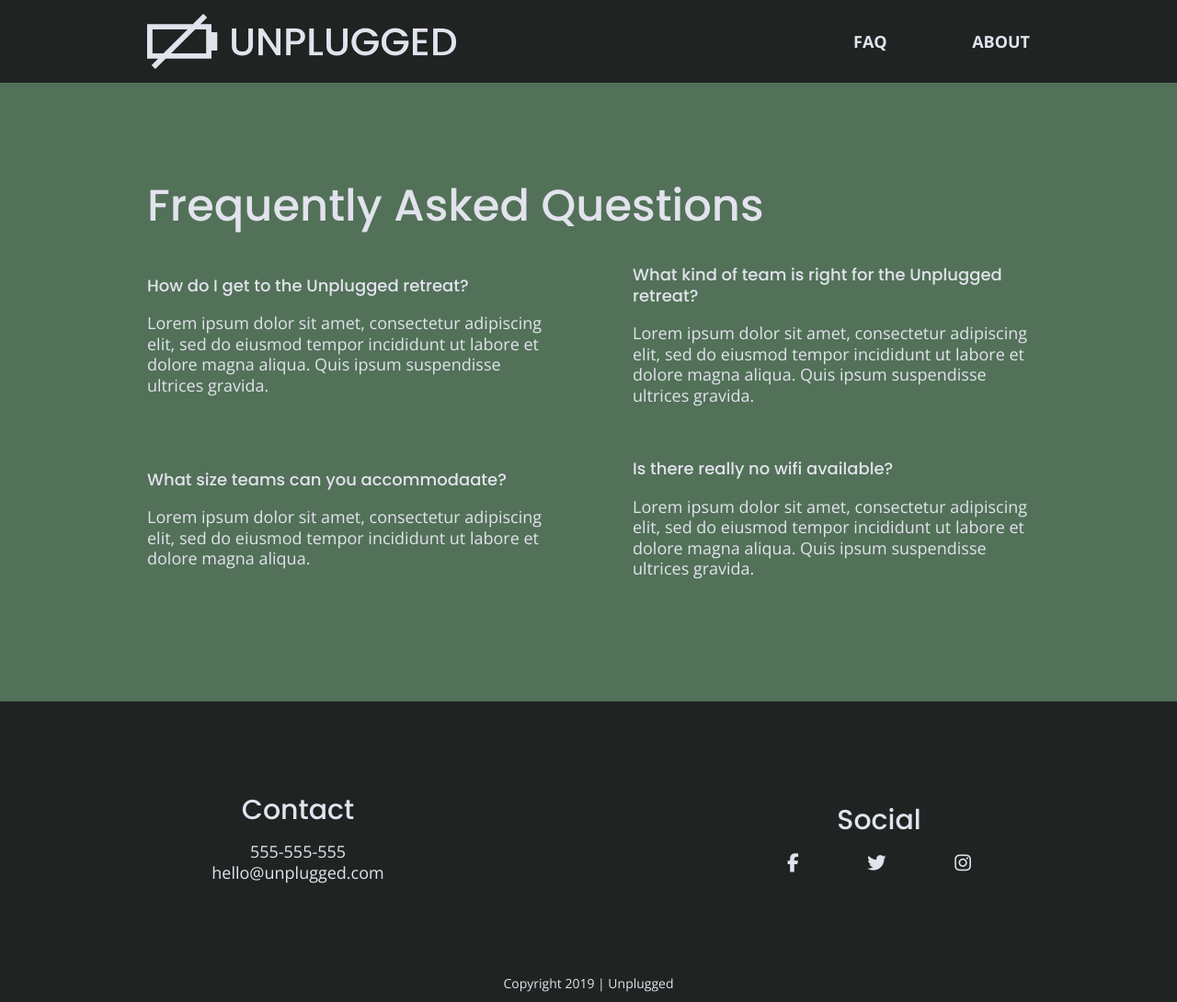
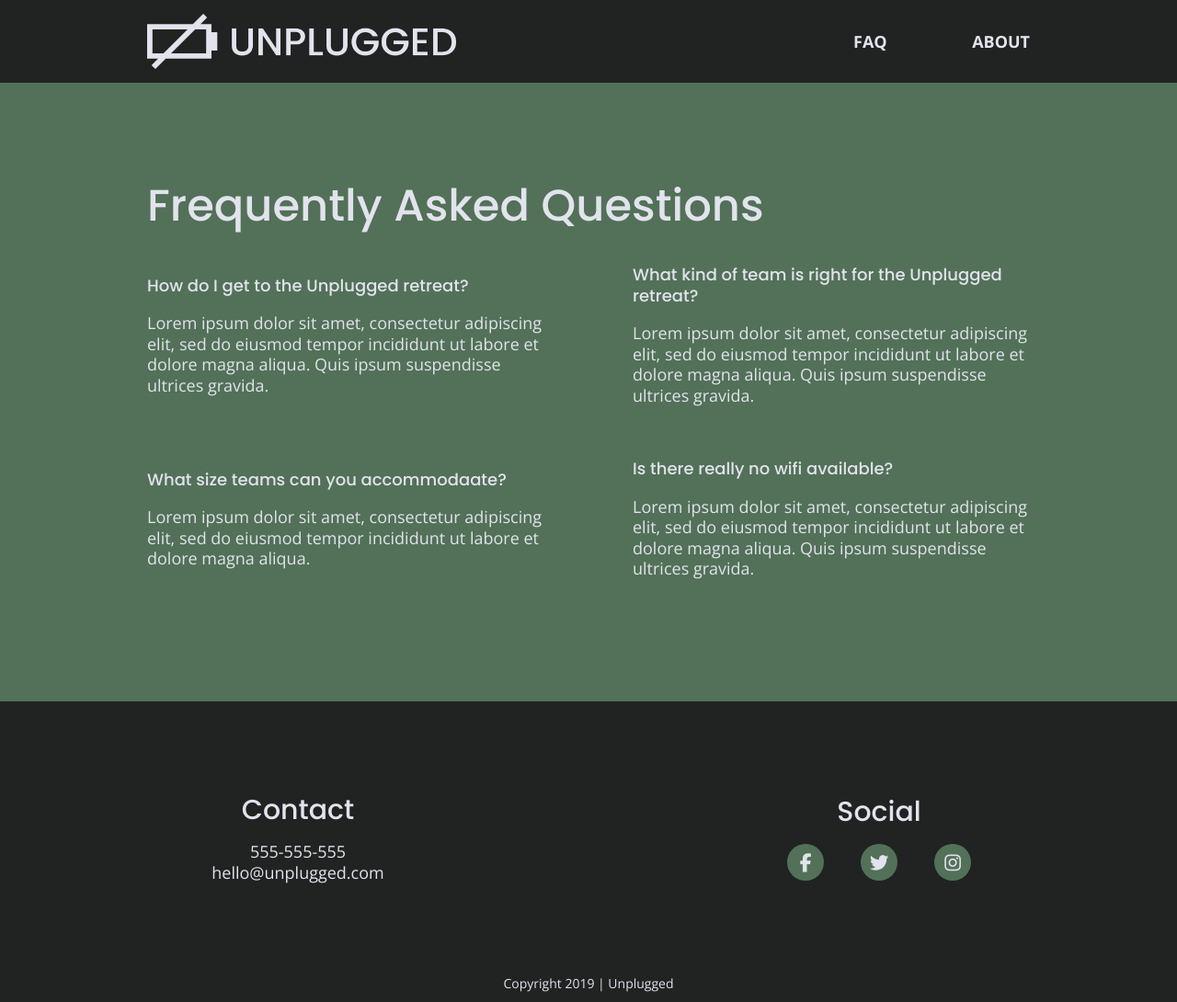
Before and after one commit to cbsumo305/unplugged-retreat, a website: page faq/index.html in a window 1280 px wide. Shown: the whole page at 92% size. Drawn offline with nearby package versions, Linux system fonts and the light colour scheme.

Commit message:
Put green circles behind social icons

```diff
--- a/css/main.css
+++ b/css/main.css
@@ -247,6 +247,10 @@ footer .social-icons p {
   display: flex;
   justify-content: center;
   align-items: center;
+  background-color: #527158;
+  width: 40px;
+  height: 40px;
+  border-radius: 100%;
 }
 
 .copyright {
```
